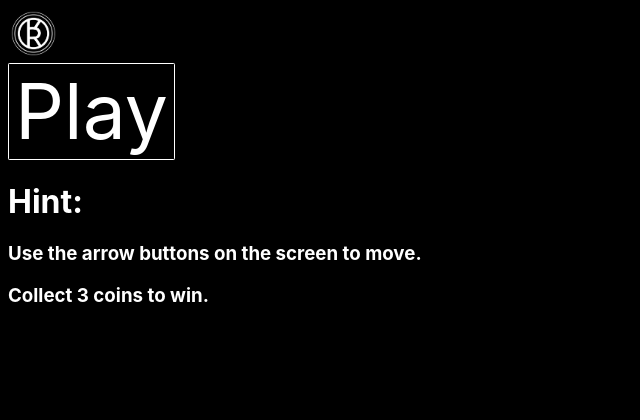
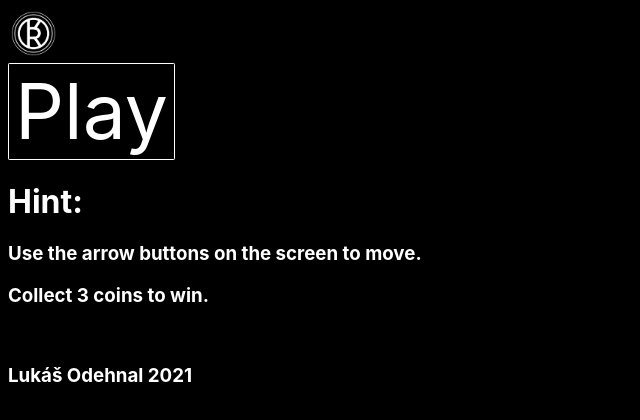
Before and after one commit to divear/Randprix, a React (Create React App) app: page / in a window 1280 px wide. Shown: the top 420 px of the page, without its empty margins (0-640 px from the left). Built offline with nearby package versions, Linux system fonts and the light colour scheme.

Commit message:
Update App.jsx

```diff
--- a/src/App.jsx
+++ b/src/App.jsx
@@ -33,6 +33,7 @@ function App() {
         </Switch>
 
       </BrowserRouter>
+      <h3> Lukáš Odehnal 2021</h3>
     </div>
   );
 }
```
